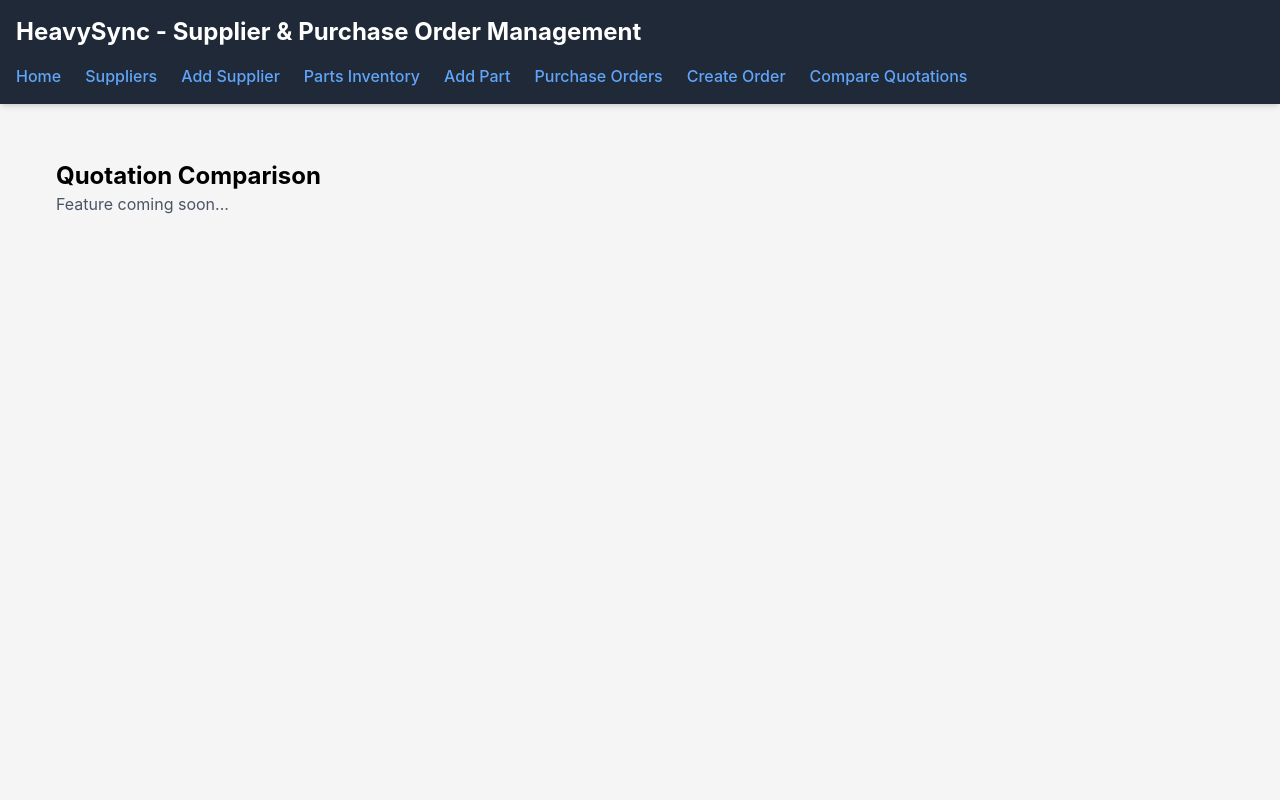
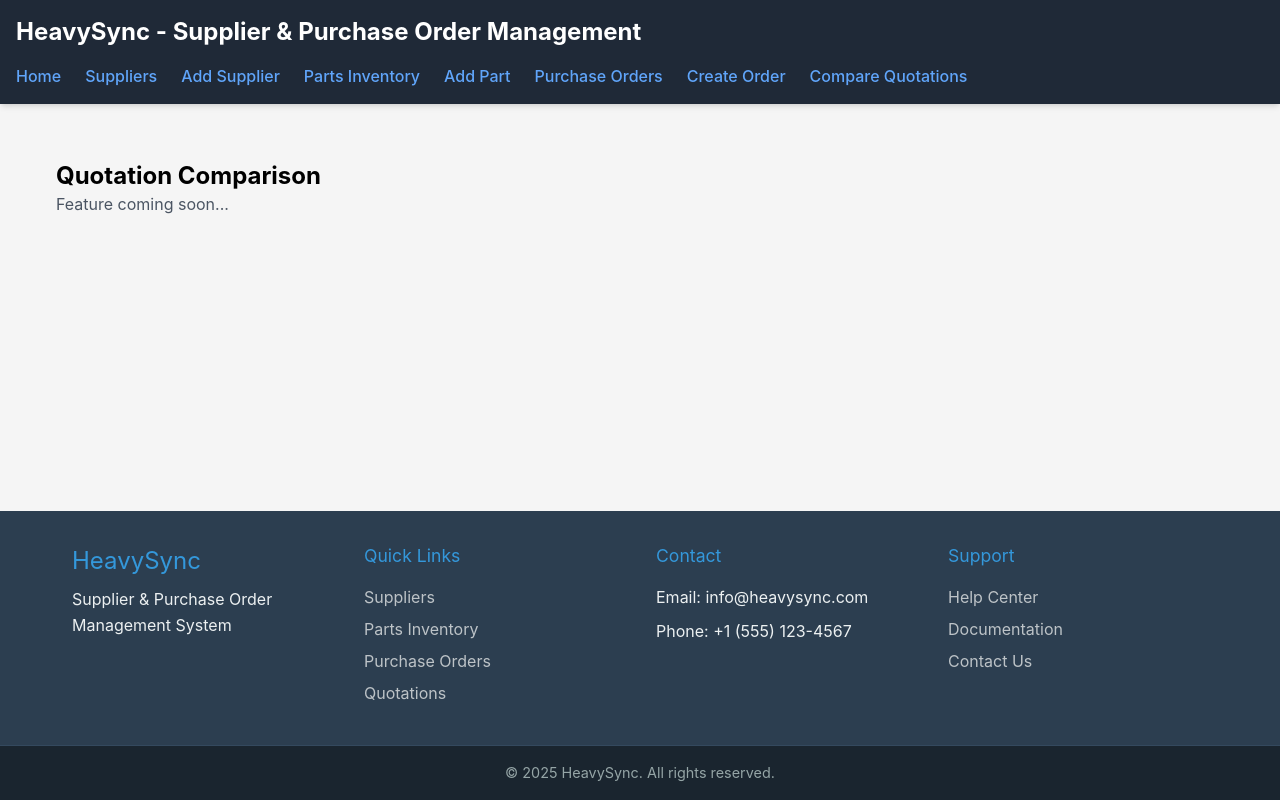
Before and after one commit to Hasintha01/HeavySync, a React (Create React App) app in the folder frontend/: page /quotations in a window 1280 px wide. Built offline with nearby package versions, Linux system fonts and the light colour scheme; the HTML template or start-up script is replaced by a standard one.

Commit message:
feat: add footer component with styling and links

```diff
--- a/frontend/src/App.js
+++ b/frontend/src/App.js
@@ -1,6 +1,9 @@
 import React from 'react';
 import { BrowserRouter as Router, Routes, Route, Link } from 'react-router-dom';
 import './App.css';
+
+// Import components
+import Footer from './components/Footer';
 
 // Import pages
 import SupplierForm from './modules/supplier/pages/SupplierForm';
@@ -50,6 +53,8 @@ function App() {
             <Route path="/quotations" element={<QuotationComparison />} />
           </Routes>
         </main>
+
+        <Footer />
       </div>
     </Router>
   );
--- /dev/null
+++ b/frontend/src/components/Footer.css
@@ -0,0 +1,78 @@
+.app-footer {
+  background-color: #2c3e50;
+  color: #ecf0f1;
+  padding: 2rem 0 0 0;
+  margin-top: auto;
+  width: 100%;
+}
+
+.footer-content {
+  max-width: 1200px;
+  margin: 0 auto;
+  display: grid;
+  grid-template-columns: repeat(auto-fit, minmax(250px, 1fr));
+  gap: 2rem;
+  padding: 0 2rem 2rem 2rem;
+}
+
+.footer-section h3 {
+  color: #3498db;
+  margin-bottom: 0.5rem;
+  font-size: 1.5rem;
+}
+
+.footer-section h4 {
+  color: #3498db;
+  margin-bottom: 1rem;
+  font-size: 1.1rem;
+}
+
+.footer-section p {
+  margin: 0.5rem 0;
+  line-height: 1.6;
+}
+
+.footer-section ul {
+  list-style: none;
+  padding: 0;
+  margin: 0;
+}
+
+.footer-section ul li {
+  margin: 0.5rem 0;
+}
+
+.footer-section ul li a {
+  color: #bdc3c7;
+  text-decoration: none;
+  transition: color 0.3s ease;
+}
+
+.footer-section ul li a:hover {
+  color: #3498db;
+}
+
+.footer-bottom {
+  background-color: #1a252f;
+  text-align: center;
+  padding: 1rem;
+  border-top: 1px solid #34495e;
+}
+
+.footer-bottom p {
+  margin: 0;
+  font-size: 0.9rem;
+  color: #95a5a6;
+}
+
+/* Responsive design */
+@media (max-width: 768px) {
+  .footer-content {
+    grid-template-columns: 1fr;
+    text-align: center;
+  }
+
+  .footer-section ul {
+    text-align: center;
+  }
+}
--- /dev/null
+++ b/frontend/src/components/Footer.jsx
@@ -0,0 +1,48 @@
+import React from 'react';
+import './Footer.css';
+
+const Footer = () => {
+  const currentYear = new Date().getFullYear();
+
+  return (
+    <footer className="app-footer">
+      <div className="footer-content">
+        <div className="footer-section">
+          <h3>HeavySync</h3>
+          <p>Supplier & Purchase Order Management System</p>
+        </div>
+
+        <div className="footer-section">
+          <h4>Quick Links</h4>
+          <ul>
+            <li><a href="/suppliers">Suppliers</a></li>
+            <li><a href="/parts">Parts Inventory</a></li>
+            <li><a href="/purchase-orders">Purchase Orders</a></li>
+            <li><a href="/quotations">Quotations</a></li>
+          </ul>
+        </div>
+
+        <div className="footer-section">
+          <h4>Contact</h4>
+          <p>Email: info@heavysync.com</p>
+          <p>Phone: +1 (555) 123-4567</p>
+        </div>
+
+        <div className="footer-section">
+          <h4>Support</h4>
+          <ul>
+            <li><a href="/help">Help Center</a></li>
+            <li><a href="/documentation">Documentation</a></li>
+            <li><a href="/contact">Contact Us</a></li>
+          </ul>
+        </div>
+      </div>
+
+      <div className="footer-bottom">
+        <p>&copy; {currentYear} HeavySync. All rights reserved.</p>
+      </div>
+    </footer>
+  );
+};
+
+export default Footer;
```
Also changed, not shown: 1 other file (tests, documents, lock files or other folders).
